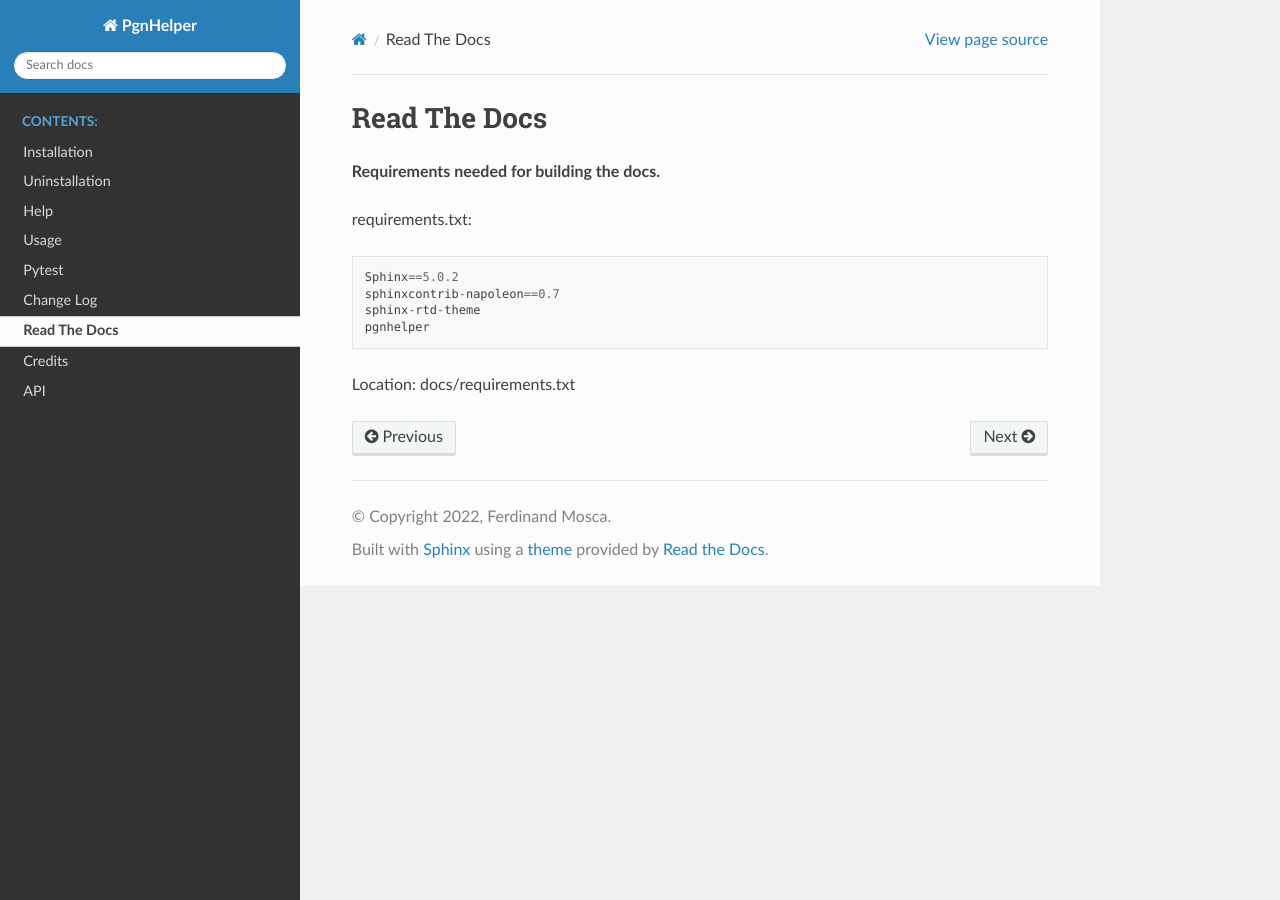
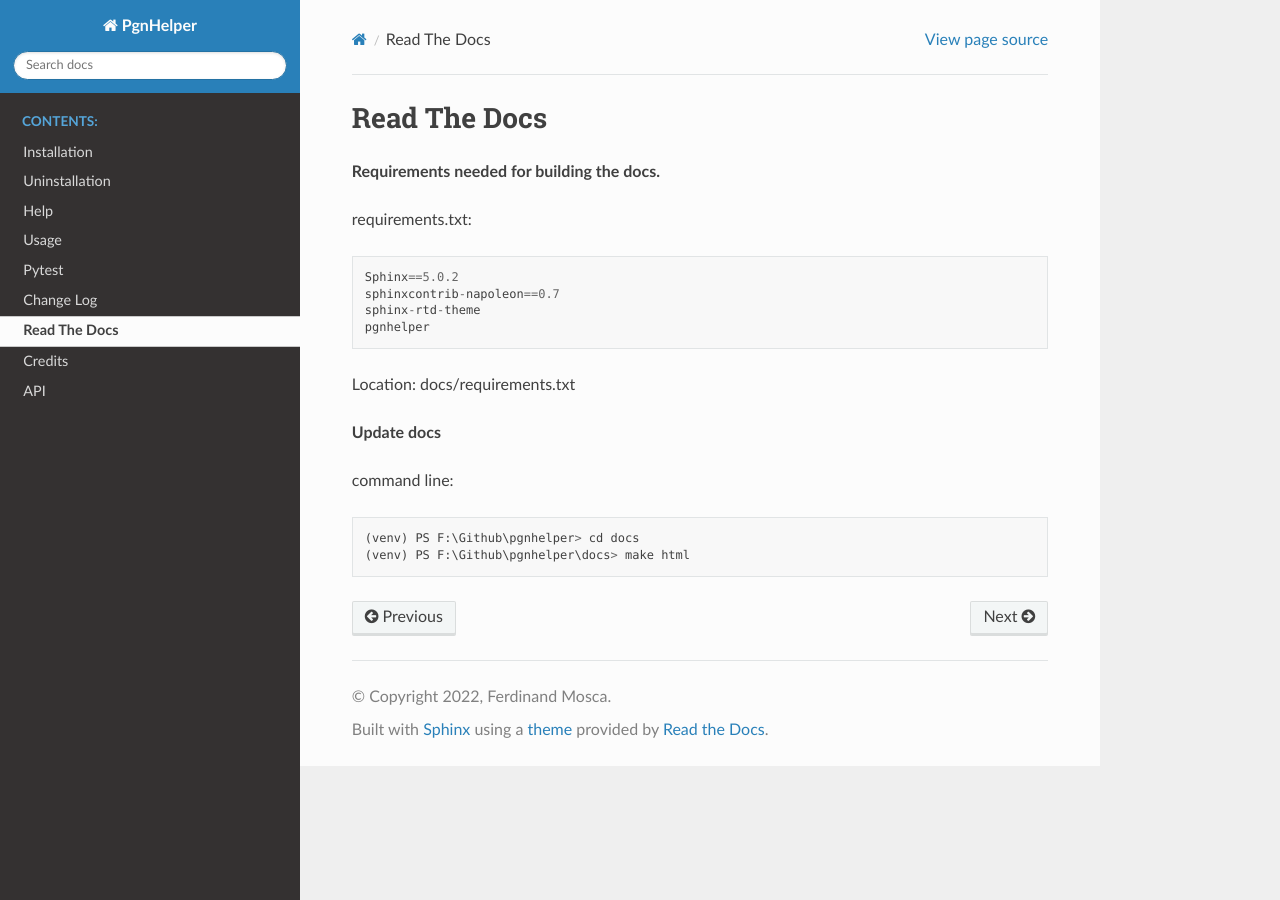
Before and after one commit to fsmosca/pgnhelper, a Sphinx documentation site: the page built from docs/readthedocs.rst, in a window 1280 px wide. Built offline with Sphinx 7.4.7 and the Read the Docs theme 2.0.0, drawn with Linux system fonts in a browser that asks for light colours.

Commit message:
Update readthedocs.rst

```diff
--- a/docs/readthedocs.rst
+++ b/docs/readthedocs.rst
@@ -11,3 +11,10 @@ requirements.txt::
     pgnhelper
 
 Location: docs/requirements.txt
+
+**Update docs**
+
+command line::
+
+    (venv) PS F:\Github\pgnhelper> cd docs
+    (venv) PS F:\Github\pgnhelper\docs> make html
```
